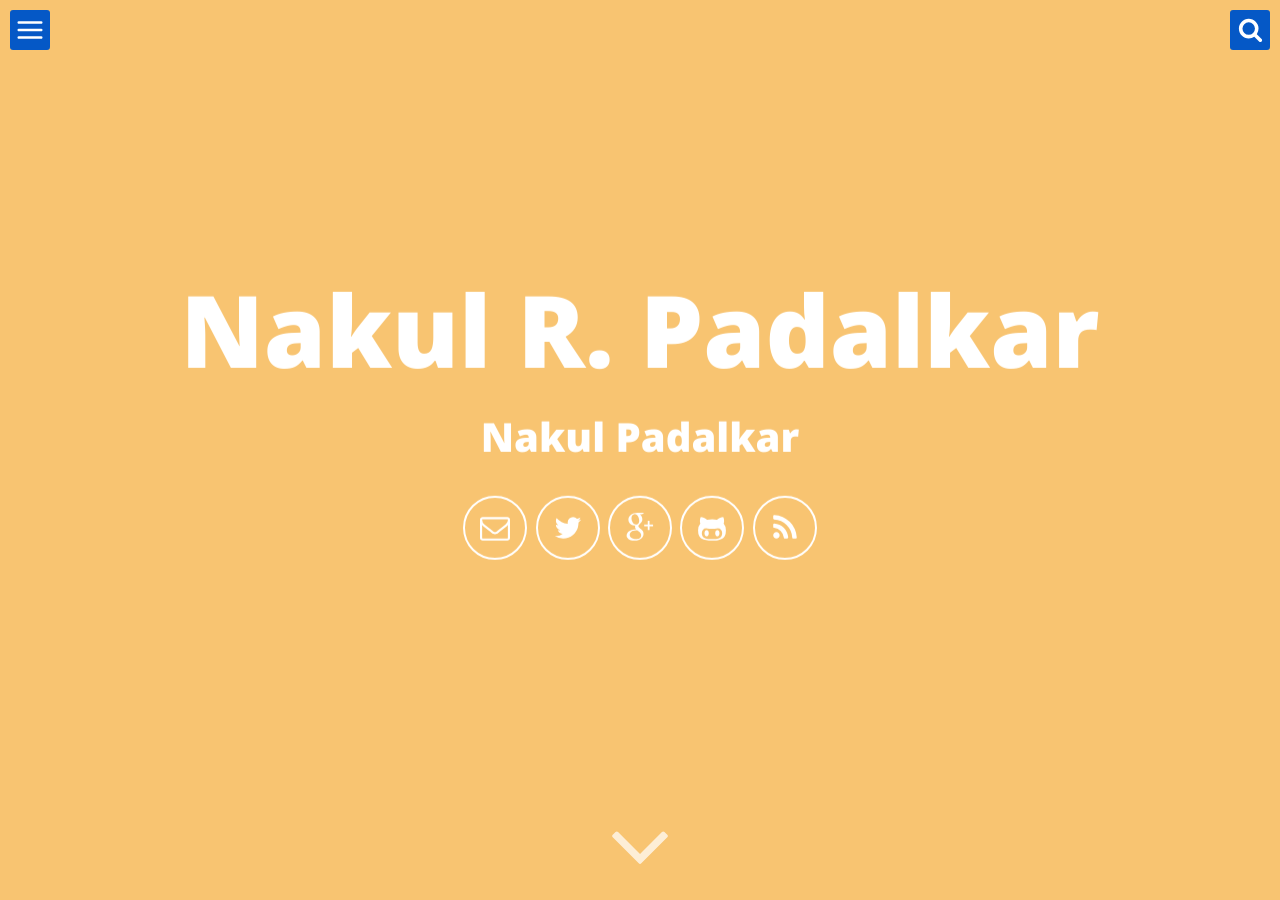
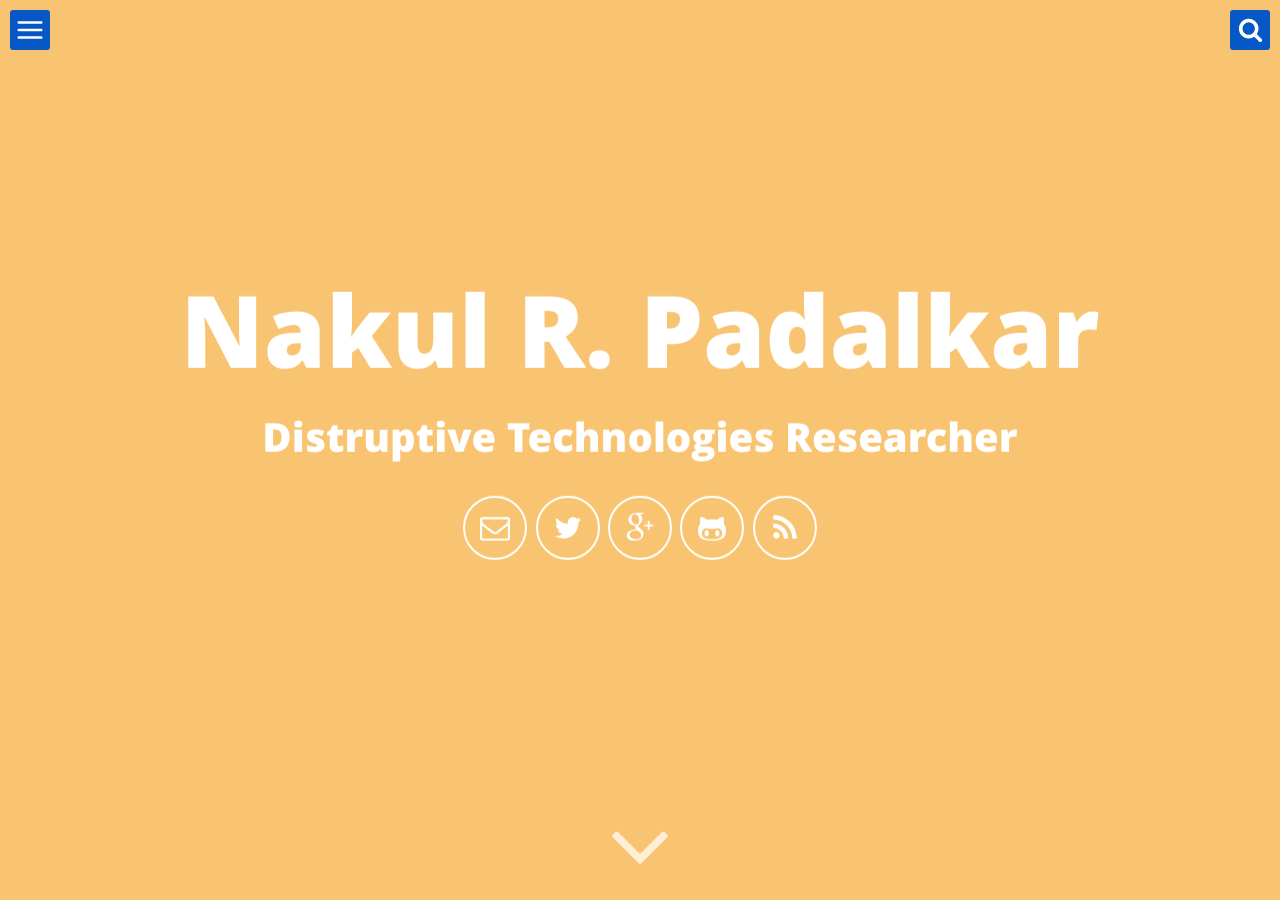
Before and after one commit to nakulpadalkar/nakulpadalkar.github.io, a Jekyll site: the page built from index.html, in a window 1280 px wide and 900 px high. Built offline with Jekyll 4.4.1, drawn with Linux system fonts in a browser that asks for light colours.

Commit message:
Update _config.yml

```diff
--- a/_config.yml
+++ b/_config.yml
@@ -7,7 +7,7 @@ url: "https://nakulpadalkar.github.io" # the base hostname & protocol for your s
 # User settings
 username: Nakul R. Padalkar
 user_description: Distruptive Technologies Researcher
-user_title: Nakul Padalkar
+user_title: Distruptive Technologies Researcher
 email: nakulpadalkar@gmail.com
 twitter_username: lorem_ipsum
 github_username:  nakulpadalkar
```
